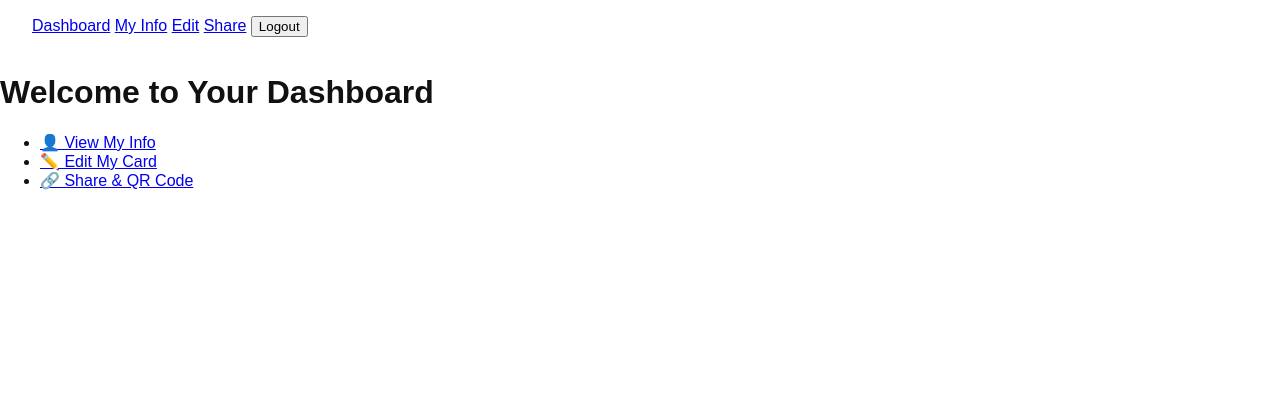
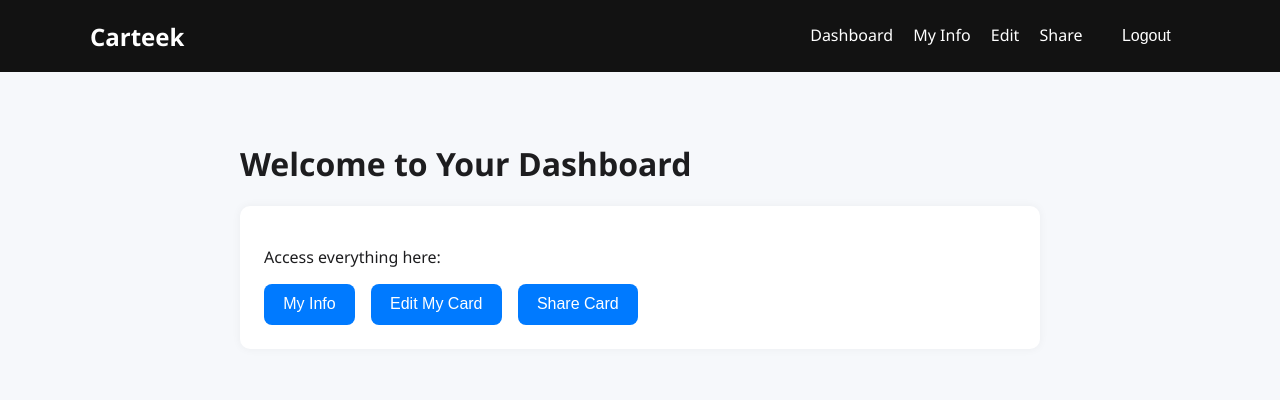
Before and after one commit to Drakenken/carteek, a plain HTML site: page dashboard.html in a window 1280 px wide. Drawn offline with Linux system fonts and the light colour scheme; no server answers.

Commit message:
Design cleanup: unified layout + styles

```diff
--- a/css/style.css
+++ b/css/style.css
@@ -1,36 +1,78 @@
-:root {
-  --primary: #0044ff;
-  --accent: #00c8ff;
-  --bg: #ffffff;
-  --text: #111111;
-}
 
 body {
   margin: 0;
-  font-family: Arial, sans-serif;
-  background: var(--bg);
-  color: var(--text);
+  font-family: 'Segoe UI', sans-serif;
+  background-color: #f6f8fb;
+  color: #1d1d1f;
 }
-
-header {
+.site-header {
+  background-color: #121212;
+  color: white;
+  padding: 1rem 0;
+  margin-bottom: 2rem;
+}
+.site-header .container {
   display: flex;
   justify-content: space-between;
   align-items: center;
-  padding: 1em 2em;
+  width: 90%;
+  max-width: 1100px;
+  margin: auto;
 }
-
-.hero {
-  background: linear-gradient(45deg, var(--primary), var(--accent));
-  color: white;
-  text-align: center;
-  padding: 5em 2em;
-}
-
-.cta {
-  padding: 1em 2em;
-  background: white;
-  color: var(--primary);
-  border-radius: 50px;
-  text-decoration: none;
+.site-header .logo {
+  font-size: 1.5rem;
   font-weight: bold;
 }
+.site-header nav a,
+.site-header nav button {
+  color: white;
+  background: none;
+  border: none;
+  margin-left: 1rem;
+  font-size: 1rem;
+  cursor: pointer;
+  text-decoration: none;
+}
+.site-header nav a:hover,
+.site-header nav button:hover {
+  text-decoration: underline;
+}
+main {
+  max-width: 800px;
+  margin: auto;
+  padding: 1rem;
+}
+section.preview,
+section.editor {
+  background-color: white;
+  padding: 1.5rem;
+  border-radius: 10px;
+  margin-bottom: 2rem;
+  box-shadow: 0 0 10px rgba(0,0,0,0.05);
+}
+input, textarea {
+  display: block;
+  width: 100%;
+  margin-bottom: 1rem;
+  padding: 0.7rem;
+  border: 1px solid #ccc;
+  border-radius: 8px;
+  font-size: 1rem;
+}
+button {
+  padding: 0.7rem 1.2rem;
+  border: none;
+  background-color: #007AFF;
+  color: white;
+  font-size: 1rem;
+  border-radius: 8px;
+  cursor: pointer;
+}
+button:hover {
+  background-color: #005FCC;
+}
+.actions {
+  display: flex;
+  gap: 1rem;
+  flex-wrap: wrap;
+}
--- a/dashboard.html
+++ b/dashboard.html
@@ -1,14 +1,17 @@
 <!DOCTYPE html>
 <html lang="en">
 <head>
-  <meta charset="UTF-8">
-  <meta name="viewport" content="width=device-width, initial-scale=1.0">
+  <meta charset="UTF-8" />
+  <meta name="viewport" content="width=device-width, initial-scale=1.0"/>
   <title>Dashboard - Carteek</title>
   <link rel="stylesheet" href="css/style.css" />
 </head>
 <body>
+  <script type="module" src="js/protect.js"></script>
 
-<header>
+<header class="site-header">
+  <div class="container">
+    <div class="logo">Carteek</div>
     <nav>
       <a href="dashboard.html">Dashboard</a>
       <a href="manage.html">My Info</a>
@@ -16,16 +19,19 @@
       <a href="share.html">Share</a>
       <button onclick="logout()">Logout</button>
     </nav>
+  </div>
 </header>
 
   <main>
     <h1>Welcome to Your Dashboard</h1>
-    <ul>
-      <li><a href="manage.html">👤 View My Info</a></li>
-      <li><a href="editor.html">✏️ Edit My Card</a></li>
-      <li><a href="share.html">🔗 Share & QR Code</a></li>
-    </ul>
+    <section class="preview">
+      <p>Access everything here:</p>
+      <div class="actions">
+        <button onclick="location.href='manage.html'">My Info</button>
+        <button onclick="location.href='editor.html'">Edit My Card</button>
+        <button onclick="location.href='share.html'">Share Card</button>
+      </div>
+    </section>
   </main>
-  <script type="module" src="js/protect.js"></script>
 </body>
 </html>
--- a/js/protect.js
+++ b/js/protect.js
@@ -14,9 +14,7 @@ const app = initializeApp(firebaseConfig);
 const auth = getAuth(app);
 
 onAuthStateChanged(auth, user => {
-  if (!user) {
-    window.location.href = "auth.html";
-  }
+  if (!user) window.location.href = "auth.html";
 });
 
 window.logout = () => signOut(auth);
```
Lines whose indentation alone changed are shown as unchanged.
